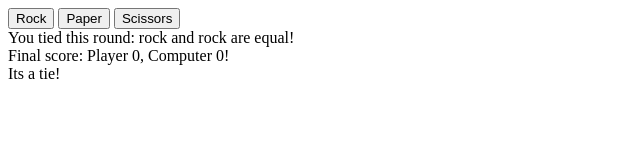
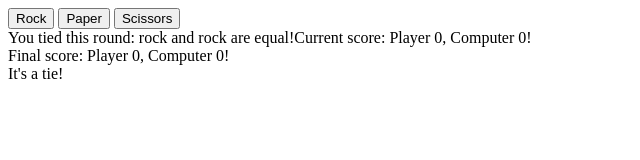
Before and after one commit to msespos/rock-paper-scissors, a plain HTML site: page index.html in a window 1280 px wide. Both pictures are taken after a click on the button "Rock". Shown: the whole page, without its empty margins (0-640 px from the left). Drawn offline with Linux system fonts and the light colour scheme.

Commit message:
Refactor to play only one round; display of end state and display format not correct

```diff
--- a/index.html
+++ b/index.html
@@ -9,30 +9,28 @@
     </head>
     <body>
         <script>
-            const roundResult = document.createElement('div');
-            roundResult.classList.add('roundResult');
+            const roundResults = document.createElement('div');
+            roundResults.classList.add('roundResults');
             const finalScore = document.createElement('div');
             finalScore.classList.add('finalScore');
             const finalResult = document.createElement('div');
             finalResult.classList.add('finalResult');
 
-
             const rock = document.querySelector("#rock");
             const paper = document.querySelector("#paper");
             const scissors = document.querySelector("#scissors");
             let playerSelection;
+
             rock.addEventListener('click', () => {
-                playerSelection = "rock";
-                game(playerSelection);
+                game("rock");
             });
             paper.addEventListener('click', () => {
-                playerSelection = "paper";
-                game(playerSelection);
+                game("paper");
             });
             scissors.addEventListener('click', () => {
-                playerSelection = "scissors";
-                game(playerSelection);
+                game("scissors");
             });
+
             function computerPlay() {
                 let computerSelection = "rock";
                 num = Math.floor(Math.random() * 3)
@@ -43,8 +41,10 @@
                 }
                 return computerSelection;
             }
+
             function playRound(playerSelection, computerSelection) {
-	            playerSelection = playerSelection.toLowerCase();
+                playerSelection = playerSelection.toLowerCase();
+                console.log(playerSelection);
                 if (playerSelection === computerSelection) {
                     return "t";
                 } else if (playerSelection === "rock" && computerSelection === "scissors") {
@@ -61,39 +61,64 @@
                     return "l";
                 }
             }
+
+            function displayRoundStatus(roundStatus, playerSelection, computerSelection, playerScore, computerScore) {
+
+
+                    if (roundStatus === "w") {
+                        playerScore++;
+                        roundResults.append("You won this round: " + playerSelection +
+                                " beats " + computerSelection + "!");
+                    } else if (roundStatus === "l") {
+                        computerScore++;
+                        roundResults.append("You lost this round: " + computerSelection +
+                                " beats " + playerSelection + "!");
+                    } else if (roundStatus === "t") {
+                        roundResults.append("You tied this round: " + playerSelection +
+                                " and " + computerSelection + " are equal!");
+                    }
+
+                    console.log(playerScore);
+                    console.log(computerScore);
+
+                    roundResults.append("Current score: Player " + playerScore + ", Computer " +
+                            computerScore + "!");
+
+                    container.appendChild(roundResults);
+
+                }
+
             function game(playerSelection) {
                 let playerScore = 0;
                 let computerScore = 0;
-                let roundStatus;
-                let computerSelection = computerPlay()
-                roundStatus = playRound(playerSelection, computerSelection);
-                if (roundStatus === "w") {
-                    playerScore++;
-                    roundResult.textContent = "You won this round: " + playerSelection +
-                            " beats " + computerSelection + "!"
-                    container.appendChild(roundResult)
-                } else if (roundStatus === "l") {
-                    computerScore++;
-                    roundResult.textContent = "You lost this round: " + computerSelection +
-                            " beats " + playerSelection + "!"
-                    container.appendChild(roundResult)
-                } else if (roundStatus === "t") {
-                    roundResult.textContent = "You tied this round: " + playerSelection +
-                            " and " + computerSelection + " are equal!"
-                    container.appendChild(roundResult)
-                    }
-                finalScore.textContent = "Final score: Player " + playerScore + ", Computer " + computerScore + "!"
-                container.appendChild(finalScore)
+                //let roundStatus;
+
+                //while (playerScore < 5 && computerScore < 5) {
+
+                    let computerSelection = computerPlay();
+
+
+                //}
+                let roundStatus = playRound(playerSelection, computerSelection);
+                displayRoundStatus(roundStatus, playerSelection, computerSelection, playerScore, computerScore);
+
+                displayFinalScore(playerScore, computerScore)
+            }
+
+            function displayFinalScore(playerScore, computerScore) {
+                finalScore.textContent = "Final score: Player " + playerScore + ", Computer " +
+                            computerScore + "!";
+                container.appendChild(finalScore);
+
                 if (playerScore > computerScore) {
-                    finalResult.textContent = "You won!"
-                    container.appendChild(finalResult)
+                    finalResult.textContent = "You won!";
                 } else if (computerScore > playerScore) {
-                    finalResult.textContent = "You lost!"
-                    container.appendChild(finalResult)
+                    finalResult.textContent = "You lost!";
                 } else {
-                    finalResult.textContent = "It\s a tie!"
-                    container.appendChild(finalResult)
+                    finalResult.textContent = "It\'s a tie!";
                 }
+                container.appendChild(finalResult);
+
             }
             </script>
     </body>
```
